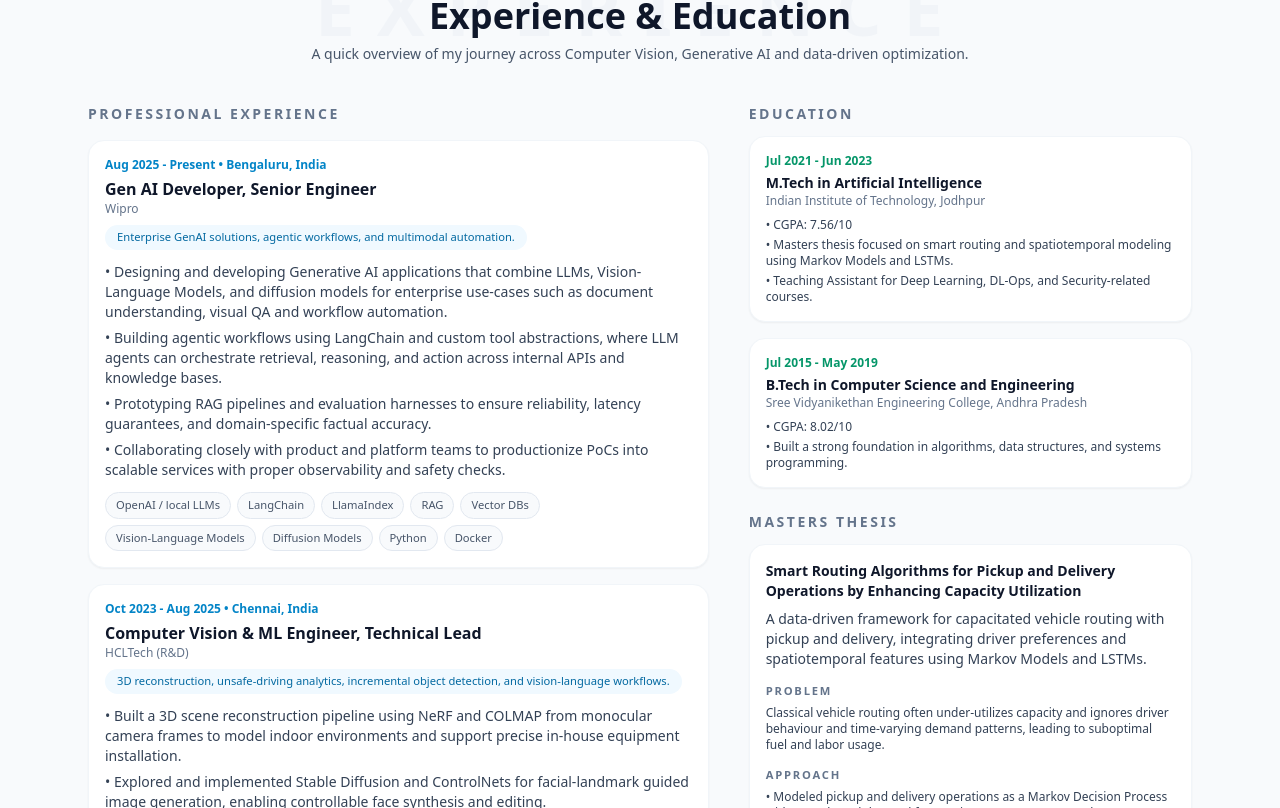
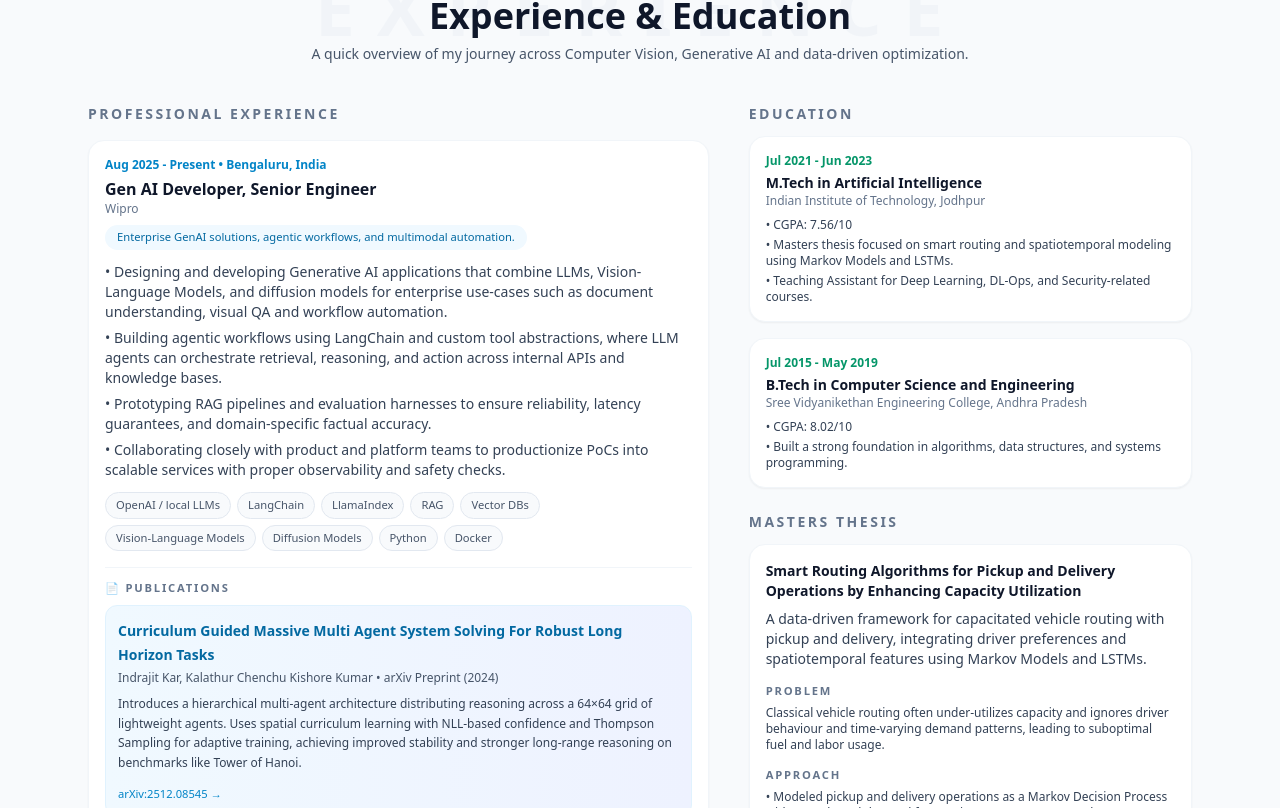
Before and after one commit to kalathurkishore/kishore-portfolio, a React (Vite) app: page / in a window 1280 px wide. Shown: the part 1412-2220 px from the top of the page. Built offline with nearby package versions, Linux system fonts and the light colour scheme.

Commit message:
feat: Add arXiv publication under Wipro experience
- Added publication 'Curriculum Guided Massive Multi Agent System Solving For Robust Long Horizon Tasks' (arXiv:2512.08545)
- Updated Experience.jsx to display publications with styled card, authors, and arXiv link

```diff
--- a/src/components/Experience.jsx
+++ b/src/components/Experience.jsx
@@ -64,6 +64,41 @@ export default function Experience() {
                       </span>
                     ))}
                   </div>
+                  {item.publications && item.publications.length > 0 && (
+                    <div className="mt-4 pt-3 border-t border-slate-100">
+                      <div className="text-[0.7rem] font-semibold uppercase tracking-[0.16em] text-slate-500 mb-2">
+                        📄 Publications
+                      </div>
+                      {item.publications.map((pub) => (
+                        <div key={pub.arxivId} className="bg-gradient-to-r from-sky-50 to-indigo-50 rounded-xl p-3 border border-sky-100">
+                          <a
+                            href={pub.link}
+                            target="_blank"
+                            rel="noopener noreferrer"
+                            className="text-sm font-semibold text-sky-700 hover:text-sky-900 hover:underline transition-colors"
+                          >
+                            {pub.title}
+                          </a>
+                          <div className="text-xs text-slate-600 mt-1">
+                            {pub.authors.join(", ")} • {pub.venue} ({pub.year})
+                          </div>
+                          <p className="text-xs text-slate-700 mt-2 leading-relaxed">
+                            {pub.summary}
+                          </p>
+                          <div className="mt-2">
+                            <a
+                              href={pub.link}
+                              target="_blank"
+                              rel="noopener noreferrer"
+                              className="inline-flex items-center gap-1 text-[0.7rem] font-medium text-sky-600 hover:text-sky-800 transition-colors"
+                            >
+                              arXiv:{pub.arxivId} →
+                            </a>
+                          </div>
+                        </div>
+                      ))}
+                    </div>
+                  )}
                 </motion.div>
               ))}
             </div>
--- a/src/data/profileData.json
+++ b/src/data/profileData.json
@@ -72,6 +72,20 @@
         "Diffusion Models",
         "Python",
         "Docker"
+      ],
+      "publications": [
+        {
+          "title": "Curriculum Guided Massive Multi Agent System Solving For Robust Long Horizon Tasks",
+          "authors": [
+            "Indrajit Kar",
+            "Kalathur Chenchu Kishore Kumar"
+          ],
+          "venue": "arXiv Preprint",
+          "year": "2024",
+          "arxivId": "2512.08545",
+          "link": "https://arxiv.org/abs/2512.08545",
+          "summary": "Introduces a hierarchical multi-agent architecture distributing reasoning across a 64×64 grid of lightweight agents. Uses spatial curriculum learning with NLL-based confidence and Thompson Sampling for adaptive training, achieving improved stability and stronger long-range reasoning on benchmarks like Tower of Hanoi."
+        }
       ]
     },
     {
```
